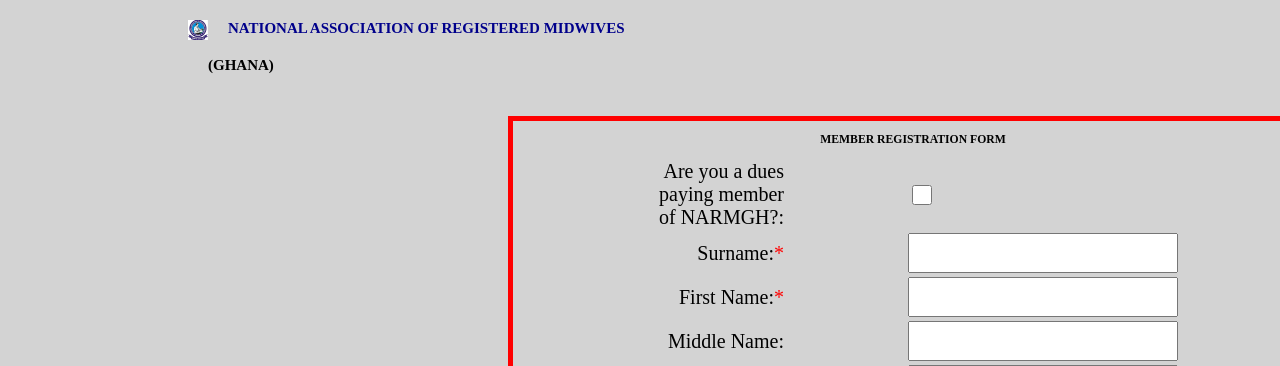
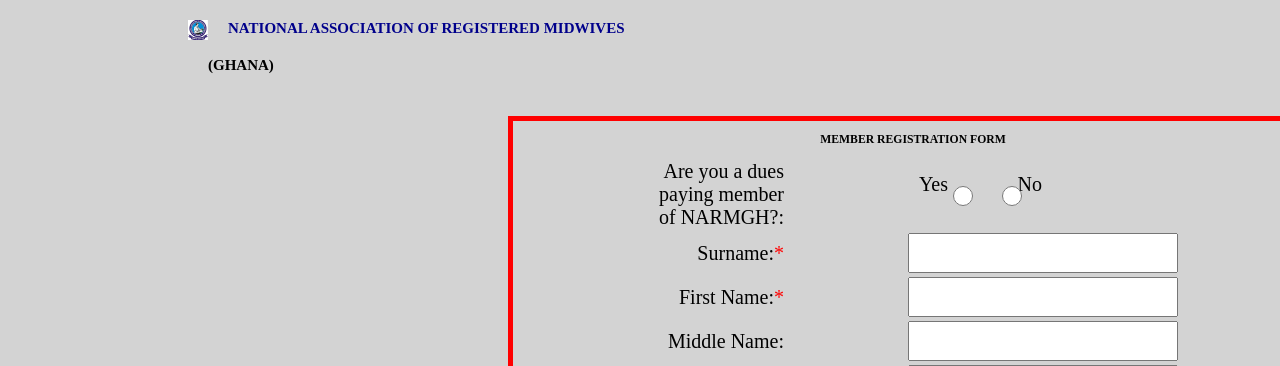
Before and after one commit to Tejascoder/narmgh, a Flask app: template templates/signup.html in a window 1280 px wide. Shown: the part 38-404 px from the top of the page. Run offline with Flask 2, Linux system fonts and the light colour scheme; the template is opened without the code that fills it, so the values that code supplies are empty.

Commit message:
Radio button and contact no

```diff
--- a/app.py
+++ b/app.py
@@ -89,7 +89,7 @@
             df_user.to_csv('database.csv', mode='a', index= False,header=False)
 
             #Send sms to the Number
-            To = request.form['contactno']
+            To = '233' + request.form['contactno']
             mesg= "Dear "+ request.form['firstname'] +'\n'+ 'Your Registration has been received at NARMGH'+'\n'+'secretariat.'+\
                   '\n'+'\n' + 'Login details of NARMGH are'+ '\n' +'\n'+ 'UserID: '+ 'NARMGH21/'+ str(1000) + '\n'+ \
                   'Password: ' + password +'\n' + '\n' +'The information submitted is highly protected'+'\n' + 'Thank you.'
@@ -108,8 +108,9 @@
         #Check for the Admin User and Pass
         if request.form['adminid'] == us and request.form['adminpass'] == pw:
             #Enter into Admin Panel
+            df = pd.read_csv('database.csv')
             return 'Access Granted'
-            df = pd.read_csv('database.csv')
+
         else:
             return "Sorry.Please contact Adminstrator"
     else:
--- a/templates/signup.html
+++ b/templates/signup.html
@@ -123,7 +123,14 @@
                 <tbody>
                 <tr>
                     <td><label>Are you a dues paying member of NARMGH?:</label></td>
-                    <td><input name="paying_member" type="checkbox" style="height:4rem;width:2rem;" value="Yes"></td>
+                    <!--<td><input name="paying_member" type="radio" style="height:4rem;width:2rem;" value="Yes"></td>-->
+                    <td><label style="margin-left:-10rem;">Yes</label><input name="paying_member" value="yes" type="radio"
+                                                                              style="height:4rem;width:2rem;margin-right:-30rem;">
+                    </td>
+                    <td><label style="margin-left:-28rem;">No</label><input name="paying_member" value="no"
+                                                                                type="radio"
+                                                                                style="height:4rem;width:2rem;margin-left:-18rem;">
+                    </td>
                 </tr>
 
                 <tr>
```
Also changed, not shown: database.csv (line endings or trailing spaces).
